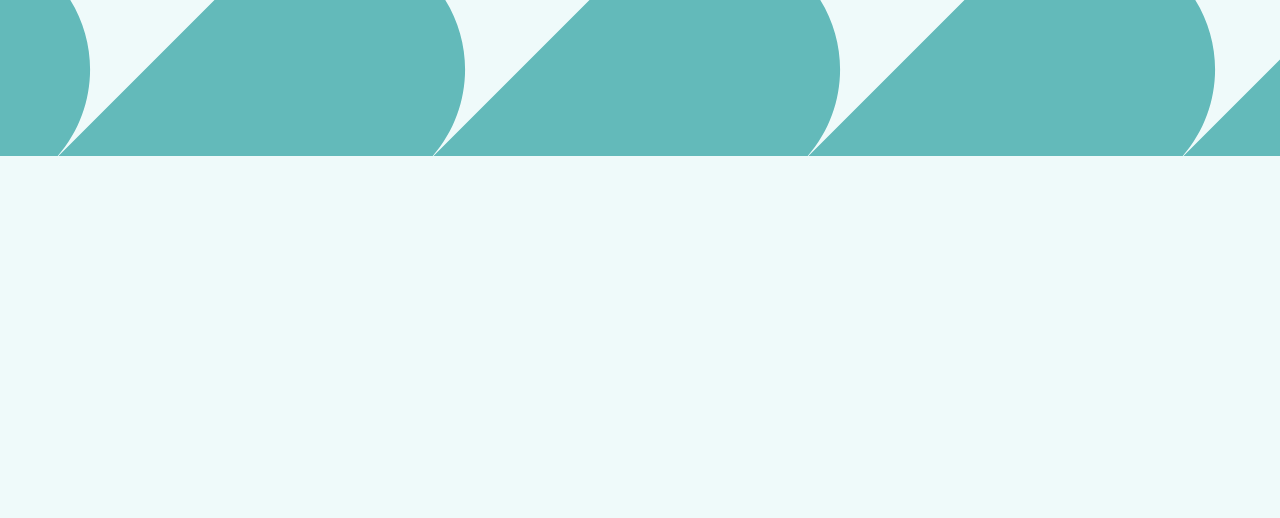
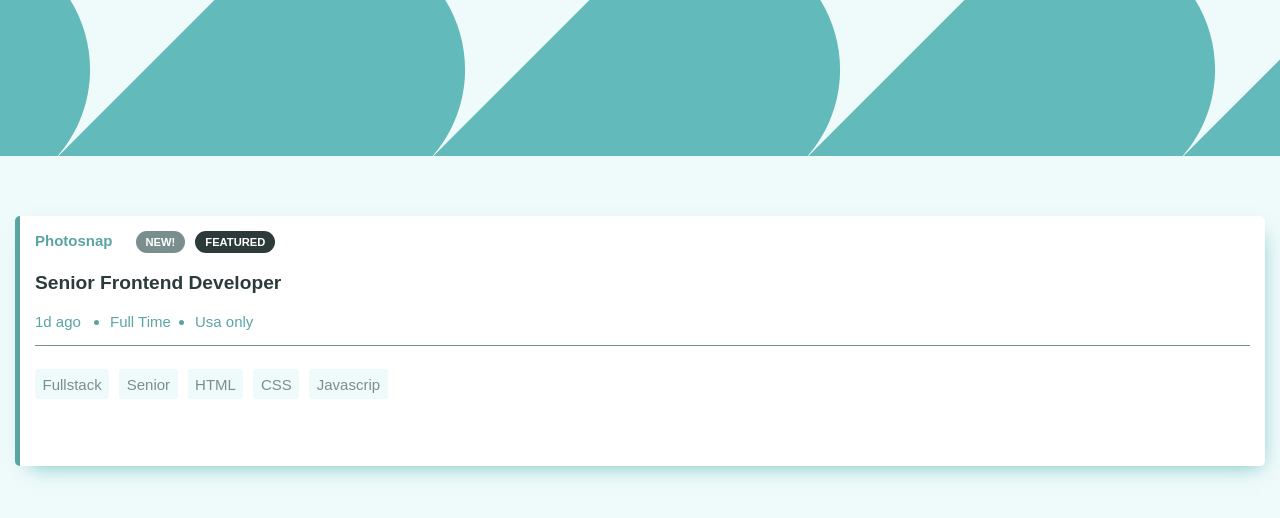
Before and after one commit to josemunozr/job-listing, a React app: page / in a window 1280 px wide. Shown: the top 518 px of the page. Built offline with nearby package versions, Linux system fonts and the light colour scheme.

Commit message:
implementation of the card component with its internal badge and tag component

```diff
--- a/src/App.jsx
+++ b/src/App.jsx
@@ -1,11 +1,16 @@
 import React from 'react';
 import Header from './components/Header';
+import CardContainer from './components/CardContainer';
+import Card from './components/Card';
 import GlobalStyle from './assets/styles/Global';
 
 const App = () => (
   <>
     <GlobalStyle />
     <Header />
+    <CardContainer>
+      <Card />
+    </CardContainer>
   </>
 );
 
--- /dev/null
+++ b/src/components/Badge.jsx
@@ -0,0 +1,25 @@
+import React from 'react';
+import styled, { css } from 'styled-components';
+
+const BadgeStyled = styled.span`
+  padding: 5px 10px;
+  border-radius: 12px;
+  color: white;
+  font-size: .7rem;
+  width: auto;
+  display: inline-block;
+  text-transform: uppercase;
+  font-weight: 700;
+  margin: 0 5px;
+  ${(props) => props.color && css`
+    background-color: var(--${props.color})
+  `}
+`;
+
+const Badge = ({ name, color }) => (
+  <BadgeStyled color={color}>
+    { name }
+  </BadgeStyled>
+);
+
+export default Badge;
--- /dev/null
+++ b/src/components/Card.jsx
@@ -0,0 +1,78 @@
+import React from 'react';
+import styled from 'styled-components';
+import Tag from './Tag';
+import Badge from './Badge';
+
+const CardStyled = styled.div`
+  width: 100%;
+  height: 250px;
+  background-color: #ffffff;
+  box-shadow: 5px 9px 20px -10px #63babb;
+  border-radius: 5px;
+  border-left: 5px solid var(--darkCyan);
+  padding: 1em;
+  display: flex;
+  flex-direction: column;
+  div:first-of-type {
+    border-bottom: 1px solid var(--darkGrayingCyan);
+    font-weight: lighter;
+  }
+  div:last-of-type {
+    padding: 1.5em 0;
+    display: flex;
+    flex-wrap: wrap;
+  }
+`;
+
+const NameCompany = styled.p`
+  margin: 0;
+  color: var(--darkCyan);
+  font-weight: 700;
+  display: inline-block;
+  margin-right: 1.2em;
+`;
+
+const JobTitle = styled.p`
+  color: var(--VeryDarkGrayingCyan);
+  font-weight: 700;
+  font-size: 1.2rem;
+`;
+
+const ListJobOptions = styled.ul`
+  padding: 0;
+  display: flex;
+`;
+
+const JobOptions = styled.li`
+  :first-of-type {
+    list-style: none;
+    width: 75px;
+  }
+  width: 85px;
+  color: var(--darkCyan);
+`;
+
+const Card = () => (
+  <CardStyled>
+    <div>
+      <NameCompany>Photosnap</NameCompany>
+      <Badge name='new!' color='darkGrayingCyan' />
+      <Badge name='featured' color='VeryDarkGrayingCyan' />
+      <JobTitle>Senior Frontend Developer</JobTitle>
+      <ListJobOptions>
+        <JobOptions>1d ago</JobOptions>
+        <JobOptions>Full Time</JobOptions>
+        <JobOptions>Usa only</JobOptions>
+      </ListJobOptions>
+    </div>
+    <div>
+      <Tag name='Fullstack' />
+      <Tag name='Senior' />
+      <Tag name='HTML' />
+      <Tag name='CSS' />
+      <Tag name='Javascrip' />
+    </div>
+  </CardStyled>
+);
+
+export default Card;
--- /dev/null
+++ b/src/components/CardContainer.jsx
@@ -0,0 +1,14 @@
+import React from 'react';
+import styled from 'styled-components';
+
+const CardContainerStyled = styled.div`
+  padding: 4em 1em;
+`;
+
+const CardContainer = ({ children }) => (
+  <CardContainerStyled>
+    { children }
+  </CardContainerStyled>
+);
+
+export default CardContainer;
--- /dev/null
+++ b/src/components/Tag.jsx
@@ -0,0 +1,21 @@
+import React from 'react';
+import styled from 'styled-components';
+
+const TagStyled = styled.span`
+  width: auto;
+  height: 30px;
+  background-color: var(--background);
+  padding: .5em;
+  border-radius: 3px;
+  color: var(--darkGrayingCyan);
+  margin: 0 10px 10px 0;
+  text-align: center;
+`;
+
+const Tag = ({ name }) => (
+  <TagStyled>
+    {name}
+  </TagStyled>
+);
+
+export default Tag;
```
